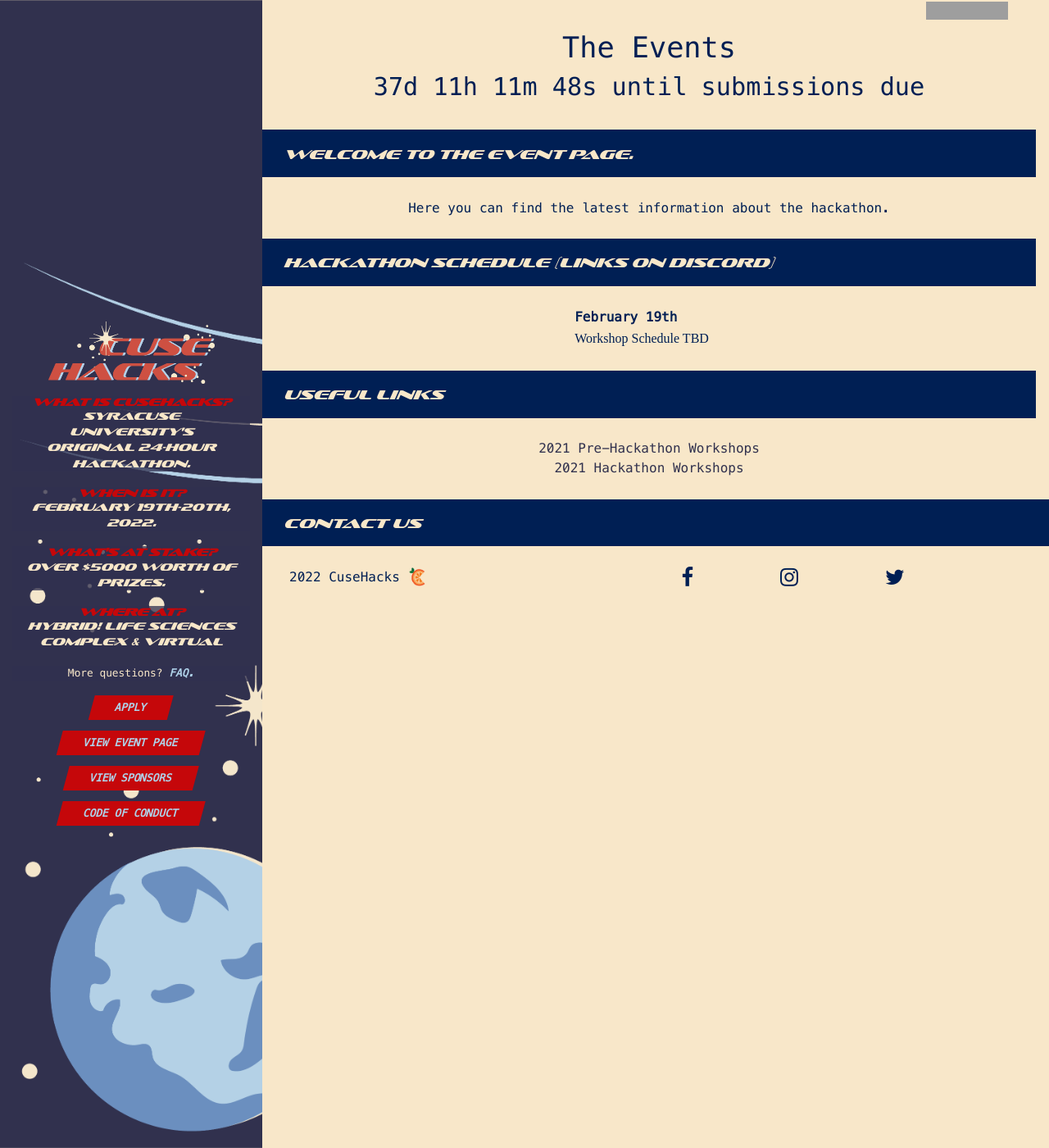
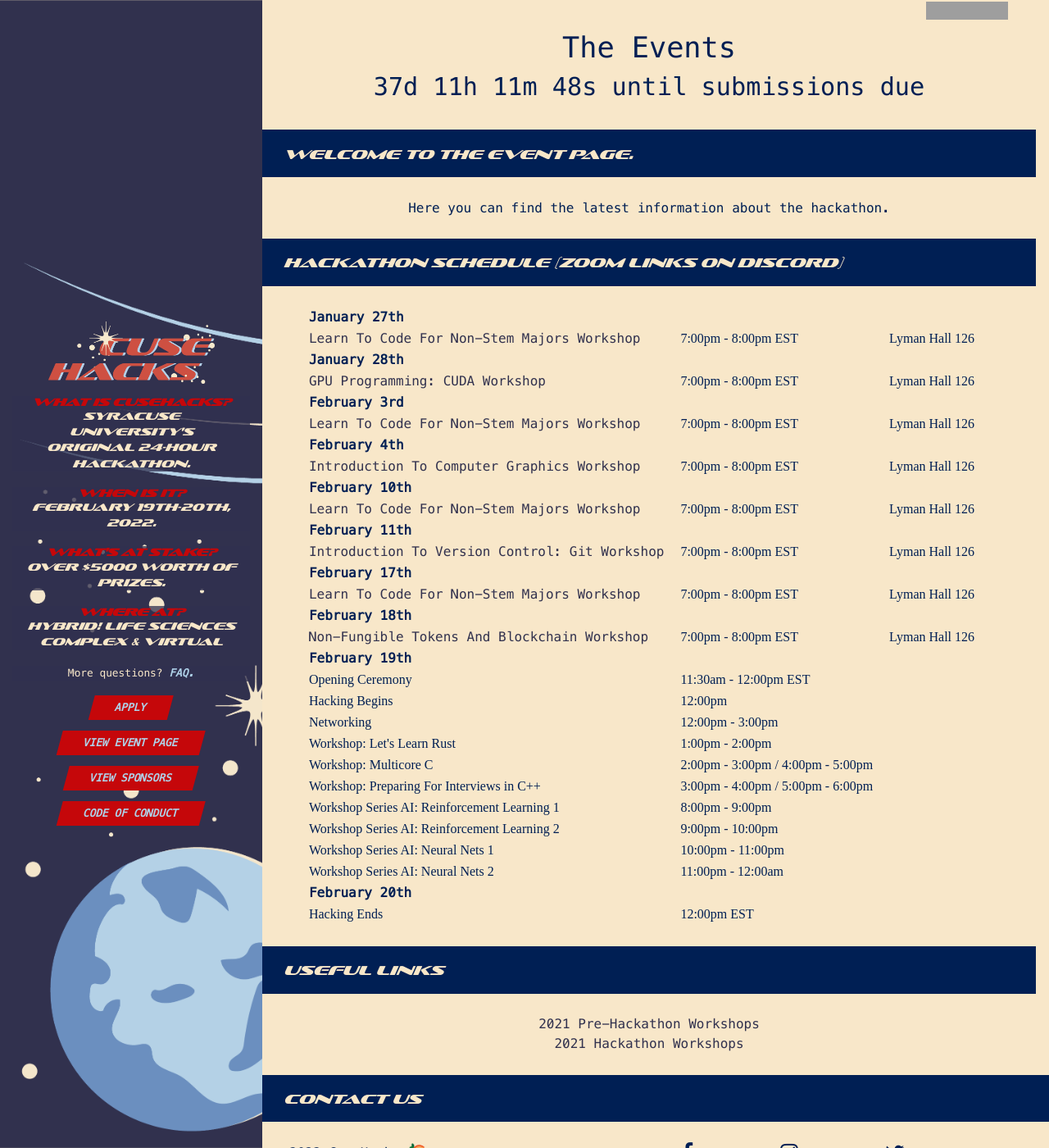
Before and after one commit to innovateorange/cusehacks, a Jekyll site: the page built from event.html, in a window 1280 px wide and 1400 px high. Shown: the whole window at 82% size. Built offline with Jekyll 4.4.1, drawn with Linux system fonts in a browser that asks for light colours; nearby versions of some CDN libraries; a script that is not in the unit is left out; grey boxes are pictures that could not be loaded.

Commit message:
updates to sponsors and workshop schedule

```diff
--- a/_config.yml
+++ b/_config.yml
@@ -187,8 +187,8 @@
 
 sponsor_message: >
   Interested in sponsoring us? Check out our sponsorship package
-  [here](/cusehacks/assets/CuseHacks2022_Sponsorship_Package.pdf){:target="_blank"}
-  and send us an email at [innovateorange@syr.edu](mailto:innovateorange@syr.edu)
+  <span style="color: #C5070A;">[here](/cusehacks/assets/CuseHacks2022_Sponsorship_Package.pdf){:target="_blank"}
+  </span> and send us an email at [innovateorange@syr.edu](mailto:innovateorange@syr.edu)
 sponsors:
   - name:  "Google Cloud Platform"
     class: "gold"
@@ -198,14 +198,14 @@
     class: "gold"
     image: "/cusehacks/images/sponsors/MT-tech.png"
     href:  "https://www.mtb.com/home-page"
-  - name:  "Vanguard"
-    class: "gold"
-    image: "/cusehacks/images/sponsors/vanguard.png"
-    href:  "https://investor.vanguard.com/corporate-portal/"
-  - name:  "Digi-Key"
-    class: "gold"
-    image: "/cusehacks/images/sponsors/digikey.png"
-    href:  "https://www.digikey.com/"
+  # - name:  "Vanguard"
+  #   class: "gold"
+  #   image: "/cusehacks/images/sponsors/vanguard.png"
+  #   href:  "https://investor.vanguard.com/corporate-portal/"
+  # - name:  "Digi-Key"
+  #   class: "gold"
+  #   image: "/cusehacks/images/sponsors/digikey.png"
+  #   href:  "https://www.digikey.com/"
   - name:  "Wegmans"
     class: "gold"
     image: "/cusehacks/images/sponsors/wegmans.png"
@@ -214,40 +214,120 @@
     class: "gold"
     image: "/cusehacks/images/sponsors/mlh.png"
     href:  "https://mlh.io/"
-  - name:  "Sticker Mule"
+  # - name:  "Sticker Mule"
+  #   class: "gold"
+  #   image: "/cusehacks/images/sponsors/sticker-mule.png"
+  #   href:  "http://hackp.ac/mlh-stickermule-hackathons"
+  - name: "ECS"
     class: "gold"
-    image: "/cusehacks/images/sponsors/sticker-mule.png"
-    href:  "http://hackp.ac/mlh-stickermule-hackathons"
+    image: "/cusehacks/assets/ecsLogo.png"
+    href: "https://ecs.syracuse.edu/"
+  - name: "Insomnia"
+    class: "gold"
+    image: "/cusehacks/assets/insomniaCookiesLogo.png"
+    href: "https://insomniacookies.com"
 
 event_page:
   - header: "Welcome to the event page."
     content: >
       Here you can find the latest information about the hackathon.
-  - header: "Hackathon Schedule (Links on Discord)"
+  - header: "Hackathon Schedule (Zoom Links on Discord)"
     events:
       - event_details:
-        - "<b>February 19th</b>"
+        - "<b> January 27th</b>"
       - event_details:
-        - "Workshop Schedule TBD"
-      # - event_details:
-      #   - "Opening Ceremony"
-      #   - "11:30am - 12:00pm EST"
+        - "<a href='https://docs.google.com/forms/d/e/1FAIpQLSfkm-EguL2j-ZzoqfkZUIlgsGklGXUP5Z_G-3kfGr_5x6Vixg/viewform?usp=sf_link'> Learn To Code For Non-Stem Majors Workshop</a>"
+        - "7:00pm - 8:00pm EST"
+        - "Lyman Hall 126"
+      - event_details:
+        - "<b> January 28th </b>"
+      - event_details:
+        - "<a href='https://docs.google.com/forms/d/e/1FAIpQLSfkm-EguL2j-ZzoqfkZUIlgsGklGXUP5Z_G-3kfGr_5x6Vixg/viewform?usp=sf_link'>GPU Programming: CUDA Workshop</a>"
+        - "7:00pm - 8:00pm EST"
+        - "Lyman Hall 126"
+      - event_details:
+        - "<b> February 3rd </b>"
+      - event_details:
+        - "<a href='https://docs.google.com/forms/d/e/1FAIpQLSfkm-EguL2j-ZzoqfkZUIlgsGklGXUP5Z_G-3kfGr_5x6Vixg/viewform?usp=sf_link'>Learn To Code For Non-Stem Majors Workshop</a>"
+        - "7:00pm - 8:00pm EST"
+        - "Lyman Hall 126"
+      - event_details:
+        - "<b>February 4th</b>"
+      - event_details:
+        - "<a href='https://docs.google.com/forms/d/e/1FAIpQLSfkm-EguL2j-ZzoqfkZUIlgsGklGXUP5Z_G-3kfGr_5x6Vixg/viewform?usp=sf_link'>Introduction To Computer Graphics Workshop</a>"
+        - "7:00pm - 8:00pm EST"
+        - "Lyman Hall 126"
+      - event_details:
+        - "<b> February 10th </b>"
+
+      - event_details:
+        - "<a href='https://docs.google.com/forms/d/e/1FAIpQLSfkm-EguL2j-ZzoqfkZUIlgsGklGXUP5Z_G-3kfGr_5x6Vixg/viewform?usp=sf_link'>Learn To Code For Non-Stem Majors Workshop</a>"
+        - "7:00pm - 8:00pm EST"
+        - "Lyman Hall 126"
+      - event_details:
+        - "<b> February 11th </b>"
+      - event_details:
+        - "<a href='https://docs.google.com/forms/d/e/1FAIpQLSfkm-EguL2j-ZzoqfkZUIlgsGklGXUP5Z_G-3kfGr_5x6Vixg/viewform?usp=sf_link'>Introduction To Version Control: Git Workshop</a>"
+        - "7:00pm - 8:00pm EST"
+        - "Lyman Hall 126"
+      - event_details:
+        - "<b> February 17th </b>"
+
+      - event_details:
+        - "<a href='https://docs.google.com/forms/d/e/1FAIpQLSfkm-EguL2j-ZzoqfkZUIlgsGklGXUP5Z_G-3kfGr_5x6Vixg/viewform?usp=sf_link'> Learn To Code For Non-Stem Majors Workshop</a>"
+        - "7:00pm - 8:00pm EST"
+        - "Lyman Hall 126"
+      - event_details:
+        - "<b> February 18th </b>"
+      - event_details:
+        - "<a href='https://docs.google.com/forms/d/e/1FAIpQLSfkm-EguL2j-ZzoqfkZUIlgsGklGXUP5Z_G-3kfGr_5x6Vixg/viewform?usp=sf_link'>Non-Fungible Tokens And Blockchain Workshop</a>"
+        - "7:00pm - 8:00pm EST"
+        - "Lyman Hall 126"
+      - event_details:
+        - "<b> February 19th </b>"
+
+      - event_details:
+        - "Opening Ceremony"
+        - "11:30am - 12:00pm EST"
       #   # - "Zoom Link"
-      # - event_details:
-      #   - "Hacking Begins"
-      #   - "12:00pm EST"
+      - event_details:
+        - "Hacking Begins"
+        - "12:00pm"
       #   # - "Zoom Link"
-      # - event_details:
-      #   - "Networking"
-      #   - "12:00 - 3:00pm EST"
+      - event_details:
+        - "Networking"
+        - "12:00pm - 3:00pm"
       #   # - "Zoom Link"
       # - event_details:
       #   - "Application Design by Example: Tips for Hack by Google Cloud Platform"
       #   - "12:00 - 1:00pm EST"
       #   # - "Zoom Link"
-      # - event_details:
-      #   - "Workshop: Learn New Languages"
-      #   - "1:00 - 2:00pm EST"
+      - event_details:
+        - "Workshop: Let's Learn Rust"
+        - "1:00pm - 2:00pm"
+      - event_details:
+        - "Workshop: Multicore C"
+        - "2:00pm - 3:00pm / 4:00pm - 5:00pm"
+      - event_details:
+        - "Workshop: Preparing For Interviews in C++"
+        - "3:00pm - 4:00pm / 5:00pm - 6:00pm"
+      - event_details:
+        - "Workshop Series AI: Reinforcement Learning 1"
+        - "8:00pm - 9:00pm"
+      - event_details:
+        - "Workshop Series AI: Reinforcement Learning 2"
+        - "9:00pm - 10:00pm"
+      - event_details:
+        - "Workshop Series AI: Neural Nets 1"
+        - "10:00pm - 11:00pm"
+      - event_details:
+        - "Workshop Series AI: Neural Nets 2"
+        - "11:00pm - 12:00am"
+      - event_details:
+        - "<b> February 20th </b>"
+      - event_details:
+        - "Hacking Ends"
+        - "12:00pm EST"
       #   # - "Zoom Link"
       # - event_details:
       #   - "Workshop: Introduction to the Twitter API"
@@ -322,8 +402,7 @@
       #   - "1:00am EST"
       #   # - "Zoom Link"
       # - event_details:
-      #   - "Hacking Ends"
-      #   - "12:00pm EST"
+
       #   # - "Zoom Link"
       # - event_details:
       #   - "Workshop: Adding CuseHacks to Your Resume"
```
